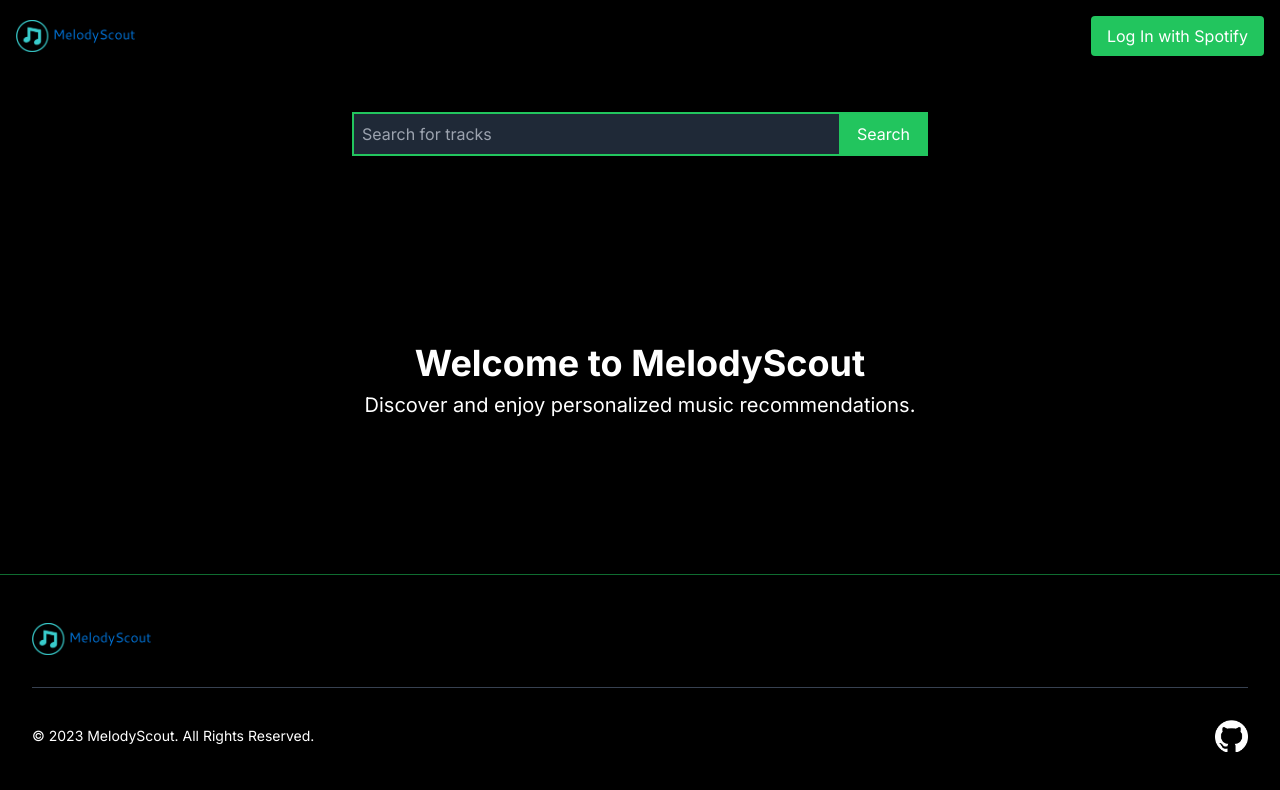
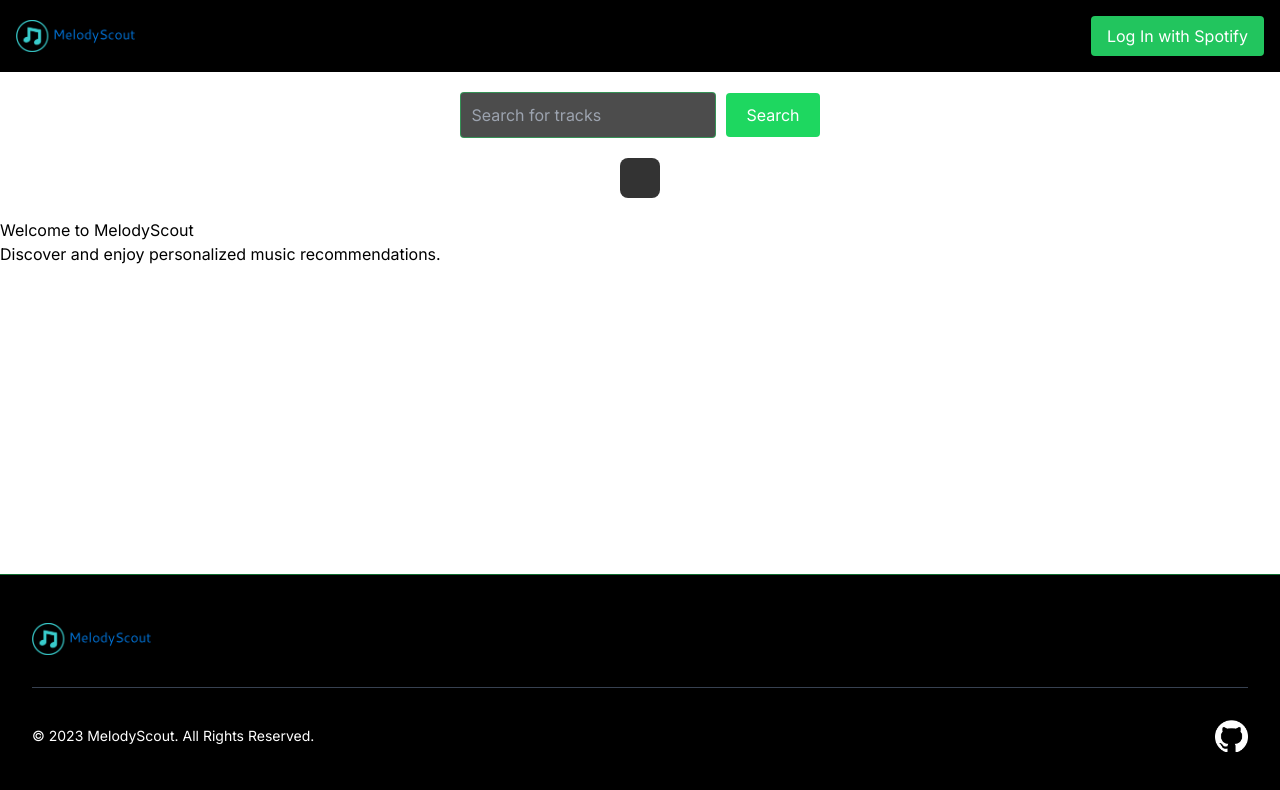
Before and after one commit to Ccrewe92/MelodyScout_WebFinal, a Next.js app: page / in a window 1280 px wide. Shown: the top 790 px of the page. Built offline with nearby package versions, Linux system fonts and the light colour scheme.

Commit message:
reverted change

```diff
--- a/app/components/navbar.js
+++ b/app/components/navbar.js
@@ -1,4 +1,3 @@
-// Navbar.js
 import React, { useState, useEffect } from "react";
 import Cookies from "js-cookie";
 import Link from "next/link";
@@ -25,8 +24,8 @@ const Navbar = () => {
     const scopes = ["user-read-private", "user-read-email"];
     // Construct the full authorization URL
     const authUrl = `${spotifyAuthEndpoint}?${qs.stringify({
-      client_id: "74f2f2fb31124bae932f4c83f5f3b337",
-      redirect_uri: "https://melody-scout-web-final.vercel.app/",
+      client_id: spotifyConfig.clientId,
+      redirect_uri: spotifyConfig.redirectUri,
       response_type: "code",
       scope: scopes.join(" "),
     })}`;
--- a/app/page.js
+++ b/app/page.js
@@ -6,7 +6,7 @@ import Footer from "./components/footer";
 import qs from "qs";
 import { searchTracks } from "./utils/spotifyapi";
 import { useSearchParams } from "next/navigation";
-import axios from "axios";
+import spotifyConfig from "./utils/spotify";
 
 export default function Home() {
   const [authToken, setAuthToken] = useState(null);
@@ -14,9 +14,7 @@ export default function Home() {
   const [recommendations, setRecommendations] = useState([]);
   const [isLoading, setIsLoading] = useState(false);
   const [code, setCode] = useState(null); // State for the code
-  const [playlists, setPlaylists] = useState([]);
-  const [selectedSong, setSelectedSong] = useState(null);
-  const [selectedPlaylist, setSelectedPlaylist] = useState(null);
+
   const params = useSearchParams();
 
   const fetchAccessToken = async (code) => {
@@ -32,39 +30,6 @@ export default function Home() {
       return data.access_token;
     } catch (error) {
       console.error("Error fetching access token:", error);
-    }
-  };
-
-  const fetchPlaylists = async () => {
-    if (selectedSong) {
-      try {
-        const response = await axios.get(
-          `https://api.spotify.com/v1/search?type=playlist&q=${encodeURIComponent(
-            selectedSong.name
-          )}`,
-          {
-            headers: {
-              Authorization: `Bearer ${authToken}`,
-            },
-          }
-        );
-        const { items } = response.data.playlists;
-        // Filter playlists that include the selected song
-        const playlistsWithSong = items.filter((playlist) =>
-          playlist.tracks.items.some(
-            (item) => item.track.id === selectedSong.id
-          )
-        );
-        // Select a random playlist from the filtered list
-        const randomPlaylist =
-          playlistsWithSong[
-          Math.floor(Math.random() * playlistsWithSong.length)
-          ];
-        setPlaylists(playlistsWithSong);
-        setSelectedPlaylist(randomPlaylist);
-      } catch (error) {
-        console.error("Error fetching playlists:", error);
-      }
     }
   };
 
@@ -88,8 +53,7 @@ export default function Home() {
       fetch();
     }
   }, [code, authToken, searchTerm]);
-
-  const handleSearch = async (e, track) => {
+  const handleSearch = async (e) => {
     e.preventDefault();
     setIsLoading(true);
 
@@ -100,7 +64,6 @@ export default function Home() {
     }
 
     try {
-      setSelectedSong(track); // Set the selected song
       const tracks = await searchTracks(authToken, searchTerm);
       setRecommendations(tracks);
     } catch (error) {
@@ -110,44 +73,46 @@ export default function Home() {
     }
   };
 
+  const loginUrl =
+    "https://accounts.spotify.com/authorize?" +
+    qs.stringify({
+      response_type: "code",
+      client_id: spotifyConfig.clientId,
+      scope: "user-read-private user-read-email",
+      redirect_uri: spotifyConfig.redirectUri,
+      state: "12321",
+    });
+
   return (
-    <div className="flex flex-col min-h-screen bg-black text-white">
+    <div className="flex flex-col min-h-screen">
       <Navbar />
       {/* Search Bar */}
-      <div className="flex justify-center mt-10">
-        <form onSubmit={handleSearch} className="flex w-full max-w-xl">
+      <form onSubmit={handleSearch}>
+        <div className="search-bar-container">
           <input
             type="text"
             value={searchTerm}
             onChange={(e) => setSearchTerm(e.target.value)}
             placeholder="Search for tracks"
-            className="flex-1 p-2 border-2 border-r-0 border-green-500 focus:outline-none bg-gray-800 text-white"
           />
-          <button
-            type="submit"
-            className="bg-green-500 px-4 py-2 border-2 border-green-500 hover:bg-green-600 transition-colors"
-          >
-            Search
-          </button>
-        </form>
-      </div>
+          <button type="submit">Search</button>
+        </div>
+      </form>
       {/* Recommendations Container */}
-      <div className="flex flex-wrap justify-center gap-4 m-4">
+      <div className="recommendations-container">
         {recommendations.map((track) => (
-          <a
-            key={track.id}
-            href={`https://open.spotify.com/playlist/${selectedPlaylist?.id}`}
-            className="song-card max-w-sm bg-gray-800 shadow-lg rounded-lg overflow-hidden"
-            onClick={(e) => handleSearch(e, track)}
-          >
-            {/* Render the song card content */}
-          </a>
+          <div key={track.id} className="song-card">
+            <h3>{track.name}</h3>
+            <p>
+              Artist: {track.artists.map((artist) => artist.name).join(", ")}
+            </p>
+          </div>
         ))}
       </div>
       {/* Main Content */}
-      <main className="flex-grow flex items-center justify-center flex-col">
-        <h1 className="text-4xl font-bold">Welcome to MelodyScout</h1>
-        <p className="text-xl mt-2">Discover and enjoy personalized music recommendations.</p>
+      <main className="flex-grow">
+        <h1>Welcome to MelodyScout</h1>
+        <p>Discover and enjoy personalized music recommendations.</p>
         {/* Logout Button */}
       </main>
       <Footer />
```
